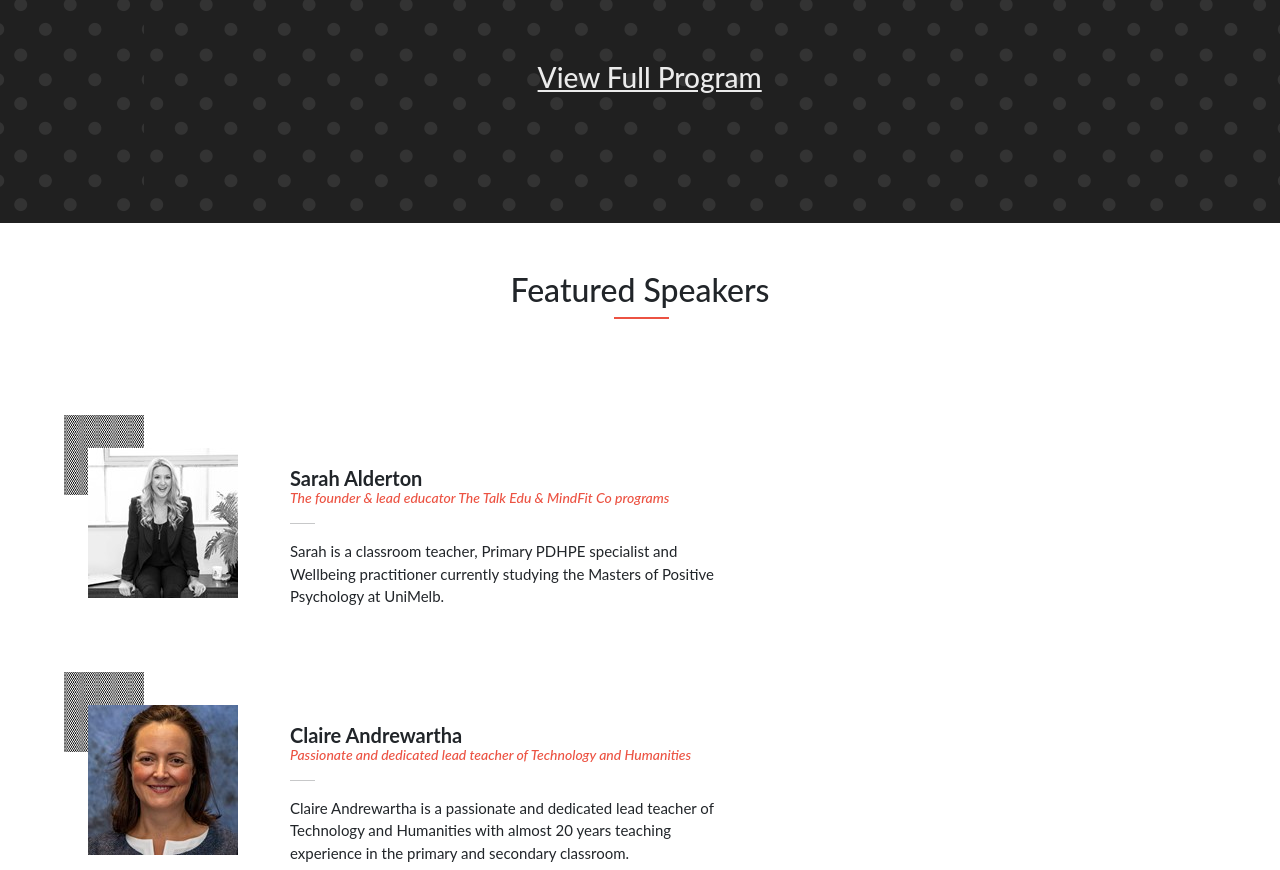
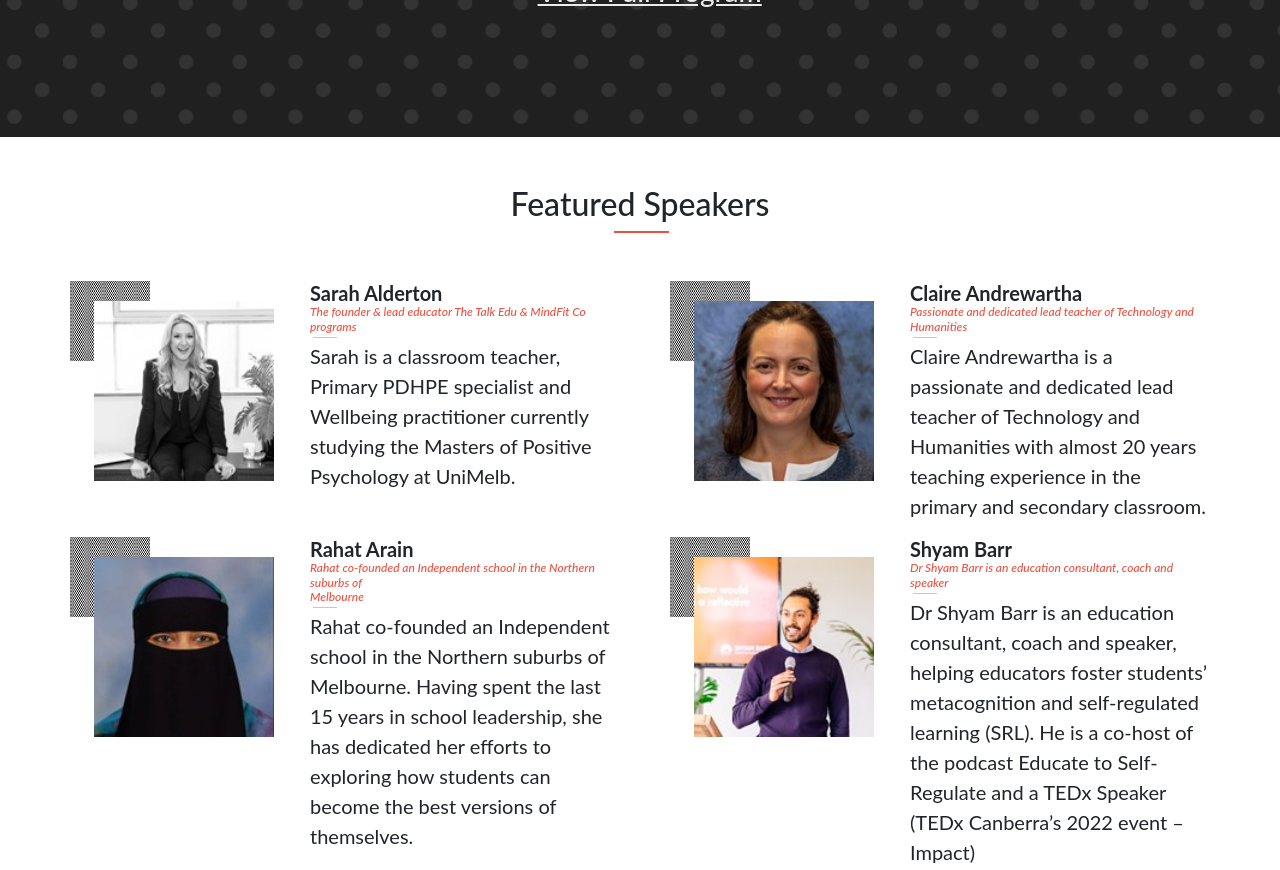
Before and after one commit to emhamza/Capstone-1, a website: page index.html in a window 1280 px wide. Shown: the part 1472-2342 px from the top of the page. Drawn offline with nearby package versions, Linux system fonts and the light colour scheme.

Commit message:
The first capstone project is completed and finalized

```diff
--- a/fun.js
+++ b/fun.js
@@ -1,4 +1,5 @@
-// Mobile Menu
+// Mobile Menu---------------------
+
 const hamburger = document.querySelector('.hamburger');
 const mobileMenu = document.querySelector('.mobile-menu');
 
@@ -53,25 +54,28 @@ const speakerInfo = [
   {
     id: 'Sam',
     name: 'Sam Cobb',
-    post: 'Works at the Alannah and Madeline Foundation as an eSmart Advisor in the Policy and Prevention team',
+    post: 'Works at the Alannah and Madeline Foundation as an eSmart Advisor <br>in the Policy and Prevention team',
     picture: './images/Sam.png',
     text: 'Sam has always been people-focused, having spent a decade in stakeholder engagement roles within universities, developing relationships with industry, education partners and schools through Australia and South-East Asia.',
   },
 ];
+
 const personalities = document.getElementById('speakers');
 
 function displayPersonality() {
   let displayPer = '';
   for (let i = 0; i < 6; i += 1) {
-    displayPer += `<div class="d-flex flex-column">
-    <img class="picture-b mx-4" src="./images/wb-bg.jpg" alt="backgroung design image">
-    <img class="picture-s mx-5" src="${speakerInfo[i].picture}" alt="backgroung design image">
-    </div>
-                    <div class='speaker-info d-flex flex-column'>
-                        <h2 class='speaker-name'>${speakerInfo[i].name}</h2>
-                        <h3 class='speaker-post'>${speakerInfo[i].post}</h3>
-                        <hr class='speaker-hr'>
-                        <p class='speaker-data'>${speakerInfo[i].text}</p>
+    displayPer += `<div class='sara'>
+                      <div class="d-flex flex-column">
+                      <img class="picture-b" src="./images/wb-bg.jpg" alt="backgroung design image">
+                      <img class="picture-s" src="${speakerInfo[i].picture}" alt="backgroung design image">
+                      </div>
+                                      <div class='speaker-info'>
+                                          <h2 class='speaker-name'>${speakerInfo[i].name}</h2>
+                                          <h3 class='speaker-post'>${speakerInfo[i].post}</h3>
+                                          <hr class='speaker-hr'>
+                                          <p class='speaker-data'>${speakerInfo[i].text}</p>
+                        </div>
                     </div>
 
         `;
@@ -80,6 +84,3 @@ function displayPersonality() {
 }
 
 displayPersonality();
-
-// const personalitiesDesk = document.getElementById('speakers-y');
-// personalitiesDesk.innerHTML = displayPer;
--- a/index.html
+++ b/index.html
@@ -42,24 +42,21 @@
         <!-- desk main navbar -->
         <div class="desk-main-nav">
           <div>
-            <a class="text-sz mx-2">About</a>
-            <a class="text-sz mx-2">Events</a>
-            <a class="text-sz mx-2">Featured Speakers</a>
-            <a class="nav-red mx-2">CC Compaign</a>
+            <a href="about.html" class="text-sz mx-2">About</a>
+            <a href="#events"  class="text-sz mx-2">Events</a>
+            <a href="#speakers" class="text-sz mx-2">Featured Speakers</a>
+            <a href="#"  class="nav-red mx-2">CC Compaign</a>
           </div>
         </div>
         <ul class="mobile-menu">
             <li class="mobile-items">
-              <a href="#home" class="mobile-link">Home</a>
+              <a href="index.html" class="mobile-link">Home</a>
             </li>
             <li class="mobile-items">
               <a href="about.html" class="mobile-link">About</a>
             </li>
             <li class="mobile-items">
-              <a href="about.html" class="mobile-link">Logo</a>
-            </li>
-            <li class="mobile-items">
-                <a href="#past" class="mobile-link">Previous Summits</a>
+                <a href="#"  class="nav-red mx-2">CC Compaign</a>
             </li>
         </ul>
         <div class="hamburger">
@@ -79,7 +76,7 @@
                         <br>2023
                     </h1>
                 </div>
-                <div class="intro-text-1 border border-4">
+                <div class="intro-text-1">
                     <p class="lead mx-3">
                         Join principals, school leaders and educators from K-12 at the National Education Summit.
                         Held over two days educators can experience innovative Conferences and interactive Seminars
@@ -94,7 +91,7 @@
         </section>
     </main>
         <!-- The programme section goes there -->
-        <section class="program">
+        <section class="program" id="events">
             <h2 class="program-title text-center mx-3">The Conference Includes</h2>
             <div class="br-line"></div>
             <div class="event-container">
@@ -153,10 +150,8 @@
         <section>
             <h2 class="text-center mt-5">Featured Speakers</h2>
             <div class="br-line"></div>
-            <div class="bold-speaker">
-                <article class="speaker-x mt-5 gap-5" id="speakers">
+                <article class="speaker-x mt-5" id="speakers">
                 </article>
-            </div>
 
         </section>
 
--- a/style.css
+++ b/style.css
@@ -2,7 +2,7 @@
 .big-bg1 {
   background-image: url(./images/big-bg.png);
   background-repeat: no-repeat;
-  background-position: center;
+  background-position: center right;
 }
 
 h1,
@@ -10,6 +10,12 @@ h2,
 h3,
 p {
   font-family: 'Lato', sans-serif;
+}
+
+li,
+a {
+  text-decoration: none;
+  list-style: none;
 }
 
 .nav-1 {
@@ -83,6 +89,7 @@ p {
   background: #ebebeb;
   margin-left: 6%;
   margin-right: 4%;
+  border: 6px solid white;
 }
 
 .intro-text {
@@ -105,10 +112,7 @@ p {
 
 .program {
   background-image: url(./images/programme-bg.png);
-  background-repeat: repeat-y;
-  block-size: 100%;
-  background-position-x: center;
-  background-position-y: 100%;
+  background-size: 100%;
 }
 
 .program-title {
@@ -161,17 +165,20 @@ p {
 .picture-b {
   width: 80px;
   height: 80px;
+  margin-left: 5%;
 }
 
 .picture-s {
   width: 150px;
   height: 150px;
   margin-top: -8%;
+  margin-left: 7%;
 }
 
 .speaker-info {
-  width: 500px;
-  margin-left: 250px;
+  width: 50%;
+  margin-left: 35%;
+  margin-right: 0;
   margin-top: -180px;
 }
 
@@ -194,7 +201,9 @@ p {
 }
 
 .speaker-hr {
-  width: 5%;
+  width: 8%;
+  margin: 1%;
+  height: 10px;
 }
 
 /* About Page Styling goes there */
@@ -360,6 +369,7 @@ p {
   display: flex;
   flex-direction: column;
   justify-content: flex-start;
+  gap: 45px;
 }
 
 #logo {
@@ -375,8 +385,6 @@ p {
     position: absolute;
     left: -107%;
     top: 3%;
-
-    /* display: flex; */
     flex-direction: column;
     justify-content: space-between;
     gap: 1rem;
@@ -423,6 +431,10 @@ p {
 
   .view-program {
     display: none;
+  }
+
+  .br-line {
+    margin-left: 46%;
   }
 }
 
@@ -482,7 +494,7 @@ p {
     background-color: rgba(128, 128, 128, 0.6);
     height: 50vh;
     width: 50%;
-    margin-top: 0%;
+    margin-top: 5%;
     margin-left: 0%;
     margin-right: 0%;
     padding: 0;
@@ -490,8 +502,7 @@ p {
 
   .program {
     background-repeat: repeat-x;
-
-    /* block-size: 100%; */
+    background-repeat: repeat-y;
     background-position-x: 100%;
     background-position-y: 100%;
   }
@@ -524,10 +535,6 @@ p {
     display: flex;
   }
 
-  .big-bg {
-    background-image: none;
-  }
-
   .intro-text {
     margin: 0% 11%;
   }
@@ -547,12 +554,89 @@ p {
   }
 
   .program-title {
-    margin-top: 10%;
+    padding-top: 5%;
   }
 
-  /* .speaker-x {
-  display: grid;
-  grid-template-columns: auto auto auto;
+  .speaker-x {
+    display: grid;
+    grid-template-columns: 1fr 1fr;
+    gap: 0;
+    margin-left: 2.5rem;
+    margin-right: 2.5rem;
+  }
 
- } */
+  .sara {
+    justify-self: center;
+  }
+
+  .picture-s {
+    width: 100px;
+    height: 100px;
+    margin-top: -18%;
+    margin-left: 10%;
+  }
+
+  .speaker-name {
+    font-size: 12px;
+  }
+
+  .speaker-post {
+    font-size: 8px;
+  }
+
+  .speaker-data {
+    font-size: 12px;
+    width: 100%;
+  }
+
+  .speaker-info {
+    width: 50%;
+    margin-top: -115px;
+    margin-left: 45%;
+  }
+
+  .past-1,
+  .past-2 {
+    background-size: 135%;
+  }
 }
+
+/* for larger screens */
+
+@media only screen and (min-width: 1200px) {
+  .sara {
+    justify-self: center;
+    height: 100%;
+  }
+
+  .picture-s {
+    width: 180px;
+    height: 180px;
+    margin-top: -10%;
+    margin-left: 9%;
+  }
+
+  .speaker-name {
+    font-size: 20px;
+  }
+
+  .speaker-post {
+    font-size: 12px;
+  }
+
+  .speaker-data {
+    font-size: 20px;
+    width: 100%;
+  }
+
+  .speaker-info {
+    width: 50%;
+    margin-top: -200px;
+    margin-left: 45%;
+  }
+
+  .past-1,
+  .past-2 {
+    background-size: 110%;
+  }
+}
```
Also changed, not shown: about.html (+6 -9 lines).
